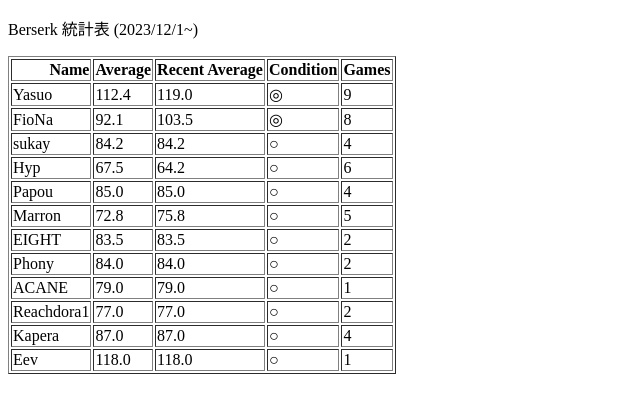
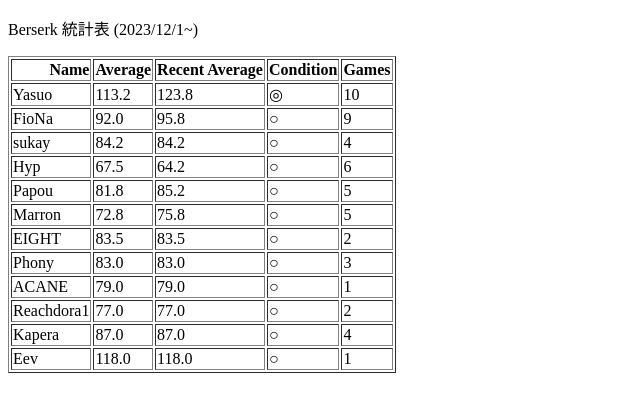
Before and after one commit to fionachan99/berserk, a plain HTML site: page index.html in a window 1280 px wide. Shown: the whole page, without its empty margins (0-640 px from the left). Drawn offline with Linux system fonts and the light colour scheme.

Commit message:
Update index.html

```diff
--- a/index.html
+++ b/index.html
@@ -18,17 +18,17 @@
   <tbody>
     <tr>
       <td>Yasuo</td>
-      <td>112.4</td>
-      <td>119.0</td>
+      <td>113.2</td>
+      <td>123.8</td>
       <td>◎</td>
-      <td>9</td>
+      <td>10</td>
     </tr>
     <tr>
       <td>FioNa</td>
-      <td>92.1</td>
-      <td>103.5</td>
-      <td>◎</td>
-      <td>8</td>
+      <td>92.0</td>
+      <td>95.8</td>
+      <td>○</td>
+      <td>9</td>
     </tr>
     <tr>
       <td>sukay</td>
@@ -46,10 +46,10 @@
     </tr>
     <tr>
       <td>Papou</td>
-      <td>85.0</td>
-      <td>85.0</td>
+      <td>81.8</td>
+      <td>85.2</td>
       <td>○</td>
-      <td>4</td>
+      <td>5</td>
     </tr>
     <tr>
       <td>Marron</td>
@@ -67,10 +67,10 @@
     </tr>
     <tr>
       <td>Phony</td>
-      <td>84.0</td>
-      <td>84.0</td>
+      <td>83.0</td>
+      <td>83.0</td>
       <td>○</td>
-      <td>2</td>
+      <td>3</td>
     </tr>
     <tr>
       <td>ACANE</td>
```
